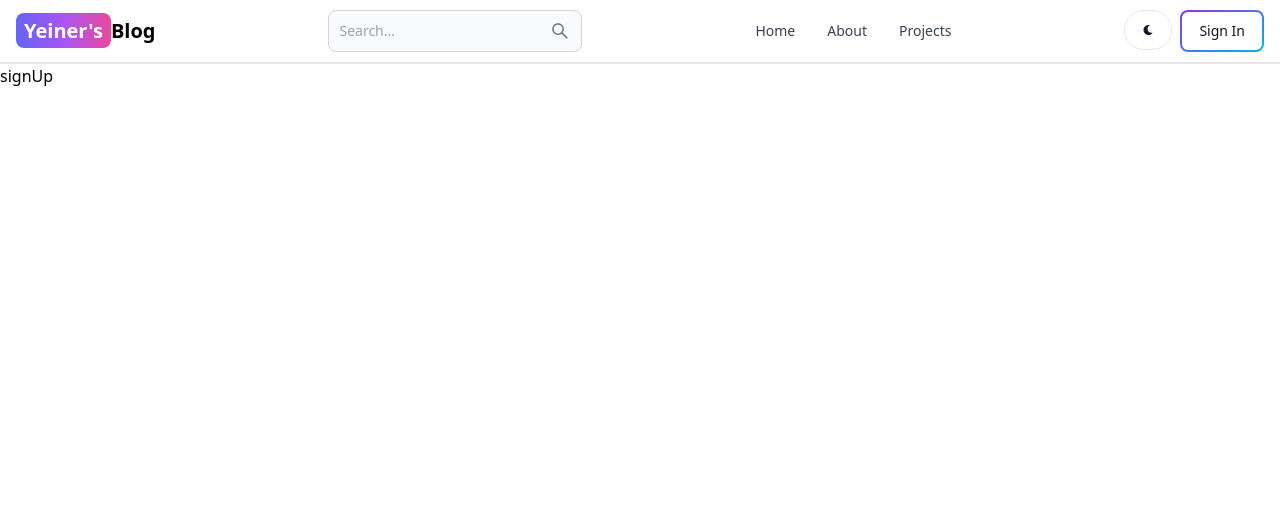
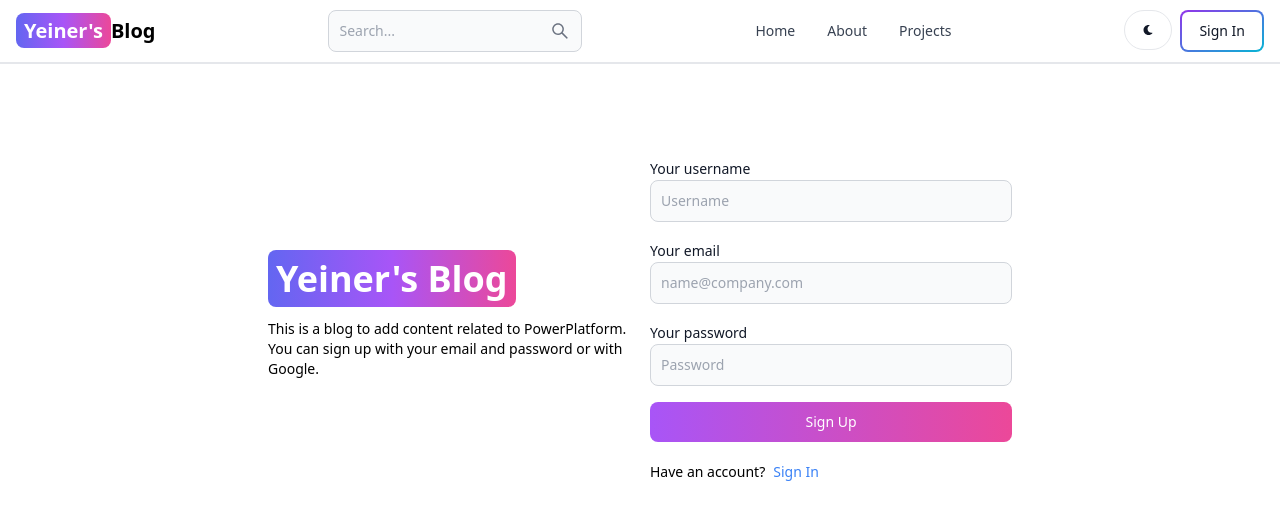
Before and after one commit to yeiner89/yei-blog, a React (Vite) app in the folder client/: page /sign-up in a window 1280 px wide. Shown: the top 520 px of the page. Built offline with nearby package versions, Linux system fonts and the light colour scheme.

Commit message:
signup UI created

```diff
--- a/client/src/pages/SignUp.jsx
+++ b/client/src/pages/SignUp.jsx
@@ -1,3 +1,50 @@
+import { Button, Label, TextInput } from "flowbite-react";
+import { Link } from "react-router-dom";
+
 export default function SignUp() {
-  return <div>signUp</div>;
+  return (
+    <div className="min-h-screen mt-20">
+      <div className="flex p-3 max-w-3xl mx-auto flex-col md:flex-row md:items-center gap-5">
+        {/* left */}
+        <div className="flex-1">
+          <Link to="/" className="font-bold dark:text-white text-4xl">
+            <span className="px-2 py-1 bg-gradient-to-r from-indigo-500 via-purple-500 to-pink-500 rounded-lg text-white">
+              Yeiner's Blog
+            </span>
+          </Link>
+          <p className="text-sm mt-5">
+            This is a blog to add content related to PowerPlatform. You can sign up with your email and password or with
+            Google.
+          </p>
+        </div>
+        {/* right */}
+
+        <div className="flex-1">
+          <form className="flex flex-col gap-4">
+            <div>
+              <Label value="Your username" />
+              <TextInput type="text" placeholder="Username" id="username" />
+            </div>
+            <div>
+              <Label value="Your email" />
+              <TextInput type="text" placeholder="name@company.com" id="email" />
+            </div>
+            <div>
+              <Label value="Your password" />
+              <TextInput type="text" placeholder="Password" id="password" />
+            </div>
+            <Button gradientDuoTone="purpleToPink" type="submit">
+              Sign Up
+            </Button>
+          </form>
+          <div className="flex gap-2 text-sm mt-5">
+            <span>Have an account?</span>
+            <Link to="/sign-in" className="text-blue-500">
+              Sign In
+            </Link>
+          </div>
+        </div>
+      </div>
+    </div>
+  );
 }
```
